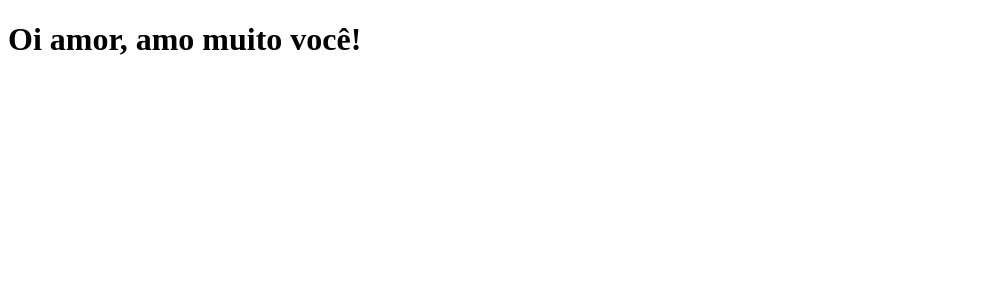
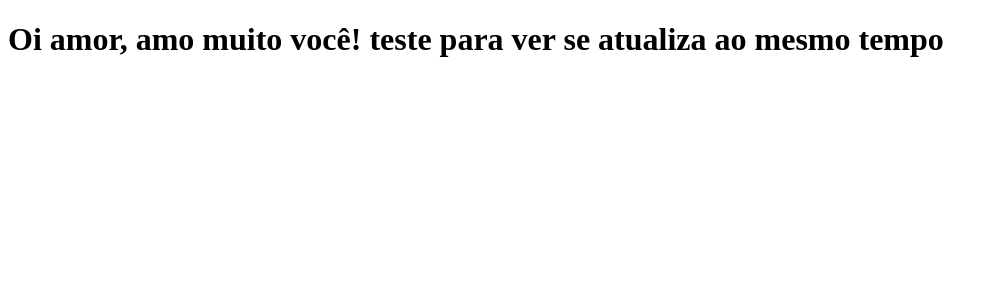
Before and after one commit to jndrsn/clone-tabnews, a Next.js app: page / in a window 1280 px wide. Shown: the top 300 px of the page, without its empty margins (0-997 px from the left). Built offline with nearby package versions, Linux system fonts and the light colour scheme.

Commit message:
testes de commit

```diff
--- a/pages/index.js
+++ b/pages/index.js
@@ -1,5 +1,7 @@
 function Home() {
-  return <h1>Oi amor, amo muito você!</h1>;
+  return (
+    <h1>Oi amor, amo muito você! teste para ver se atualiza ao mesmo tempo</h1>
+  );
 }
 
 function teste() {
```
